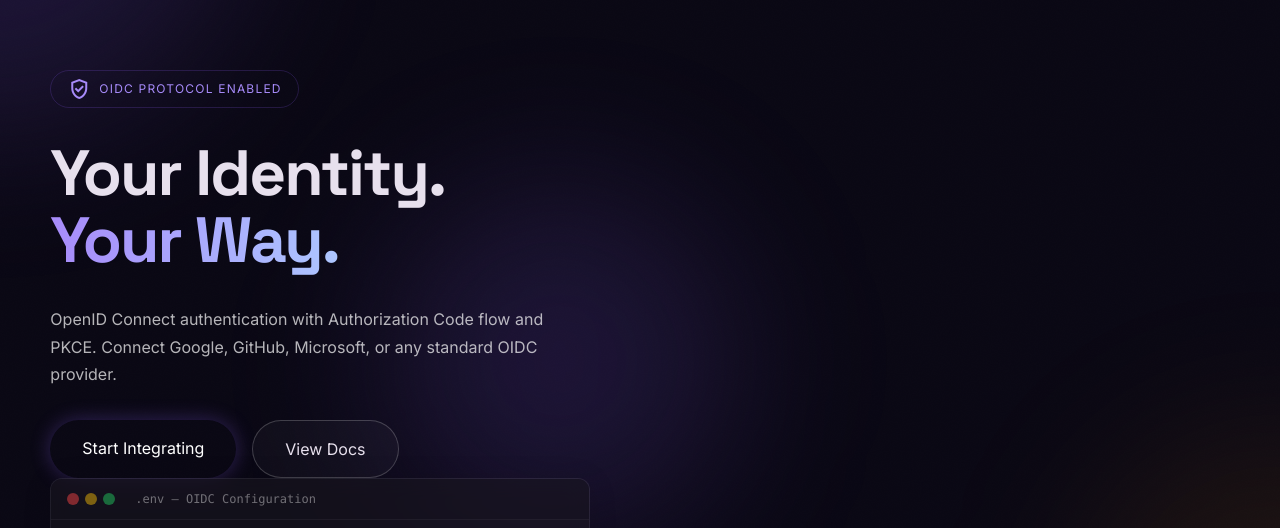
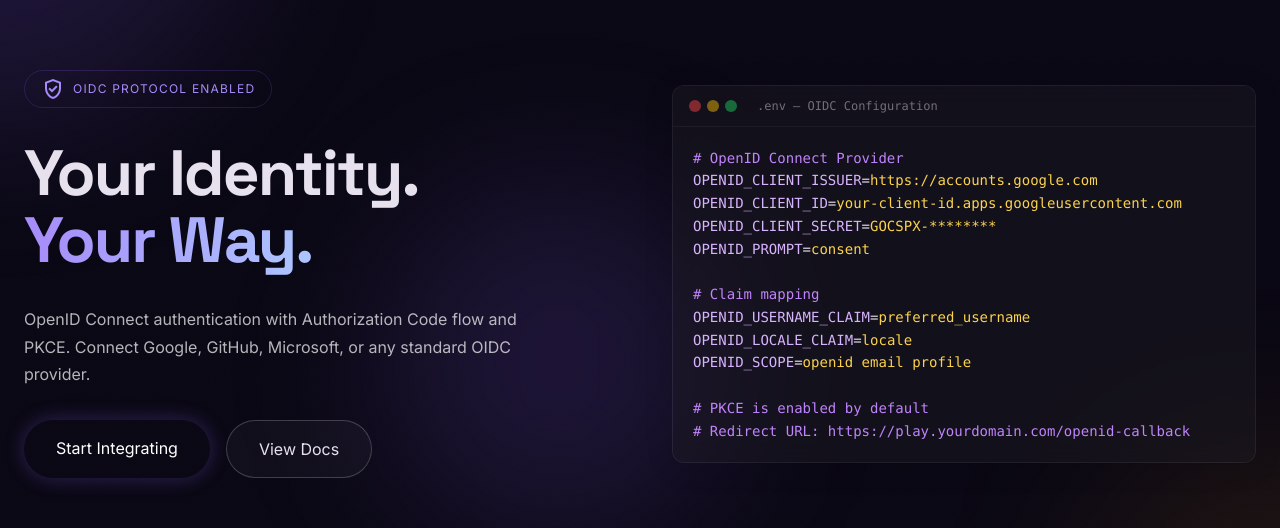
Before and after one commit to BAWES-Universe/bawes-new-website, a Next.js app: page /features/oidc-auth in a window 1280 px wide. Shown: the part 134-662 px from the top of the page. Built offline with nearby package versions, Linux system fonts and the light colour scheme; no server answers.

Commit message:
Fix oidc-auth hero grid: Section wrapper → plain section tag
Same issue as admin-api — Section component wraps children in a div,
collapsing the grid to 1 column. Changed to <section> tag so the
md:grid-cols-2 layout renders code block on the right.

```diff
--- a/app/features/oidc-auth/page.tsx
+++ b/app/features/oidc-auth/page.tsx
@@ -18,7 +18,7 @@ export default function OidcAuthPage() {
         </div>
       </div>
       {/* Hero Section */}
-      <Section className="max-w-container-max mx-auto px-margin-mobile md:px-gutter py-section-padding-v grid md:grid-cols-2 gap-16 items-center">
+      <section className="max-w-container-max mx-auto px-margin-mobile md:px-gutter py-section-padding-v grid md:grid-cols-2 gap-16 items-center">
         <div className="space-y-8">
           <div className="inline-flex items-center space-x-2 bg-surface-container px-4 py-1.5 rounded-full border border-border-purple">
             <span className="material-symbols-outlined text-primary text-[18px]">verified_user</span>
@@ -69,7 +69,7 @@ export default function OidcAuthPage() {
             }} />
           </div>
         </div>
-      </Section>
+      </section>
 
       {/* Features Bento Grid */}
       <Section className="max-w-container-max mx-auto px-margin-mobile md:px-gutter py-section-padding-v">
```
